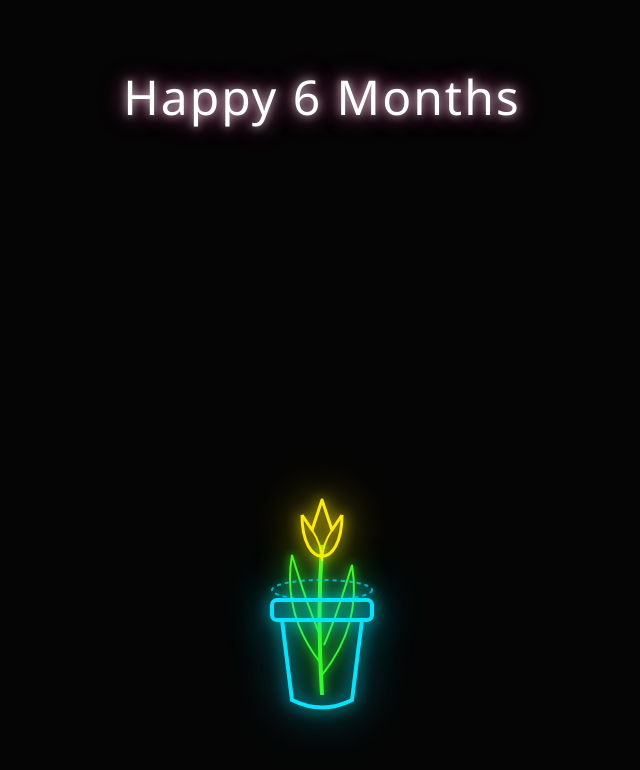
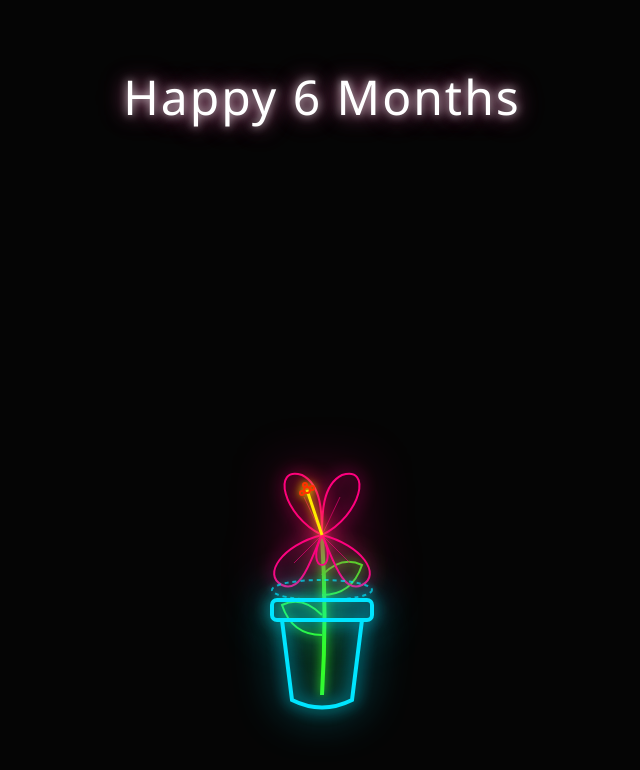
Before and after one commit to ShaunvdBijl/React_Forrest, a React (Vite) app in the folder anniversary-app/: page / in a window 1280 px wide. Shown: the top 770 px of the page, without its empty margins (318-958 px from the left). Built offline with nearby package versions, Linux system fonts and the light colour scheme.

Commit message:
Added the Hibiscus

```diff
--- a/anniversary-app/src/App.jsx
+++ b/anniversary-app/src/App.jsx
@@ -5,6 +5,7 @@ import Marigold from './Marigold';
 import Orchid from './Orchid';
 import Nasturtium from './Nasturtium';
 import Tulip from './Tulip';
+import Hibiscus from './Hibiscus';
 import './App.css';
 
 function App() {
@@ -13,7 +14,7 @@ function App() {
       <h1 className="header-title">Happy 6 Months</h1>
 
       <div className="garden-container" style={{ position: 'relative' }}>
-        <Tulip />
+        <Hibiscus />
         <Pot />
       </div>
     </div>
--- a/anniversary-app/src/Flower.css
+++ b/anniversary-app/src/Flower.css
@@ -118,3 +118,20 @@
   0% { filter: drop-shadow(0 0 3px #ffea00) drop-shadow(0 0 10px rgba(255, 234, 0, 0.5)); }
   100% { filter: drop-shadow(0 0 8px #ffea00) drop-shadow(0 0 25px rgba(255, 234, 0, 0.9)); }
 }
+
+/* Rose-Pink Hibiscus Bloom Glow */
+.flower-glow.hibiscus-bloom {
+  filter: drop-shadow(0 0 5px #ff007f) drop-shadow(0 0 15px rgba(255, 0, 127, 0.7));
+  animation: pulse-rose 2.7s infinite alternate ease-in-out;
+}
+
+/* Yellow/Red Stamen Glow */
+.flower-glow.hibiscus-stamen {
+  filter: drop-shadow(0 0 4px #ffea00) drop-shadow(0 0 10px rgba(255, 51, 0, 0.8));
+}
+
+/* Breathing light effect for Rose Pink */
+@keyframes pulse-rose {
+  0% { filter: drop-shadow(0 0 3px #ff007f) drop-shadow(0 0 10px rgba(255, 0, 127, 0.5)); }
+  100% { filter: drop-shadow(0 0 8px #ff007f) drop-shadow(0 0 25px rgba(255, 0, 127, 0.9)); }
+}
--- /dev/null
+++ b/anniversary-app/src/Hibiscus.jsx
@@ -0,0 +1,59 @@
+import React from 'react';
+import './Flower.css';
+
+const Hibiscus = () => {
+  return (
+    <div className="flower-container">
+      <svg
+        width="140"
+        height="240"
+        viewBox="0 0 140 240"
+        fill="none"
+        xmlns="http://www.w3.org/2000/svg"
+        className="neon-flower"
+      >
+        {/* Stem */}
+        <path
+          d="M 70 240 Q 75 160 70 80"
+          stroke="#39ff14"
+          strokeWidth="4"
+          className="flower-glow stem"
+        />
+
+        {/* Broad, slightly jagged leaves */}
+        <path d="M 70 180 Q 40 180 30 150 Q 50 140 70 160" stroke="#39ff14" strokeWidth="2" className="flower-glow leaf" />
+        <path d="M 70 140 Q 100 140 110 110 Q 90 100 70 120" stroke="#39ff14" strokeWidth="2" className="flower-glow leaf" />
+
+        {/* Hibiscus Bloom - 5 Large Petals */}
+        <g className="flower-glow hibiscus-bloom">
+          {/* Top-left */}
+          <path d="M 70 80 C 30 60, 20 10, 50 20 C 70 30, 70 60, 70 80" stroke="#ff007f" strokeWidth="2" />
+          {/* Top-right */}
+          <path d="M 70 80 C 110 60, 120 10, 90 20 C 70 30, 70 60, 70 80" stroke="#ff007f" strokeWidth="2" />
+          {/* Bottom-left */}
+          <path d="M 70 80 C 30 90, 10 120, 30 130 C 50 140, 60 100, 70 80" stroke="#ff007f" strokeWidth="2" />
+          {/* Bottom-right */}
+          <path d="M 70 80 C 110 90, 130 120, 110 130 C 90 140, 80 100, 70 80" stroke="#ff007f" strokeWidth="2" />
+          {/* Bottom center */}
+          <path d="M 70 80 C 50 120, 90 120, 70 80" stroke="#ff007f" strokeWidth="2" />
+
+          {/* Internal Petal Veins for detail */}
+          <path d="M 70 80 L 52 42 M 70 80 L 88 42 M 70 80 L 42 108 M 70 80 L 98 108" stroke="#ff007f" strokeWidth="1" opacity="0.6" />
+        </g>
+
+        {/* Prominent Stamen protruding out */}
+        <g className="flower-glow hibiscus-stamen">
+          {/* Stamen stalk */}
+          <path d="M 70 80 Q 60 50 55 35" stroke="#ffea00" strokeWidth="3" />
+          {/* Anthers (little dots at the end) */}
+          <circle cx="55" cy="35" r="3" stroke="#ff3300" strokeWidth="2" />
+          <circle cx="50" cy="38" r="2" stroke="#ff3300" strokeWidth="2" />
+          <circle cx="60" cy="33" r="2" stroke="#ff3300" strokeWidth="2" />
+          <circle cx="53" cy="30" r="2" stroke="#ff3300" strokeWidth="2" />
+        </g>
+      </svg>
+    </div>
+  );
+};
+
+export default Hibiscus;
```
